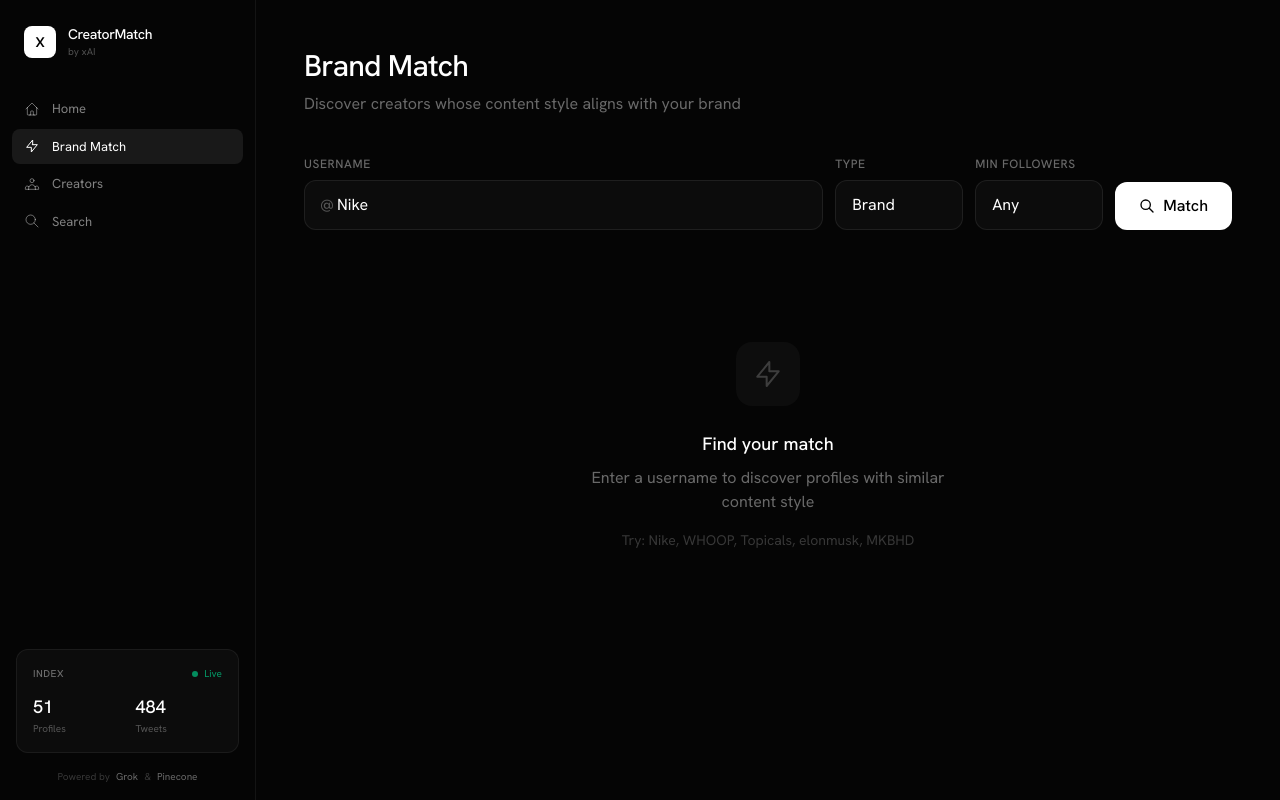
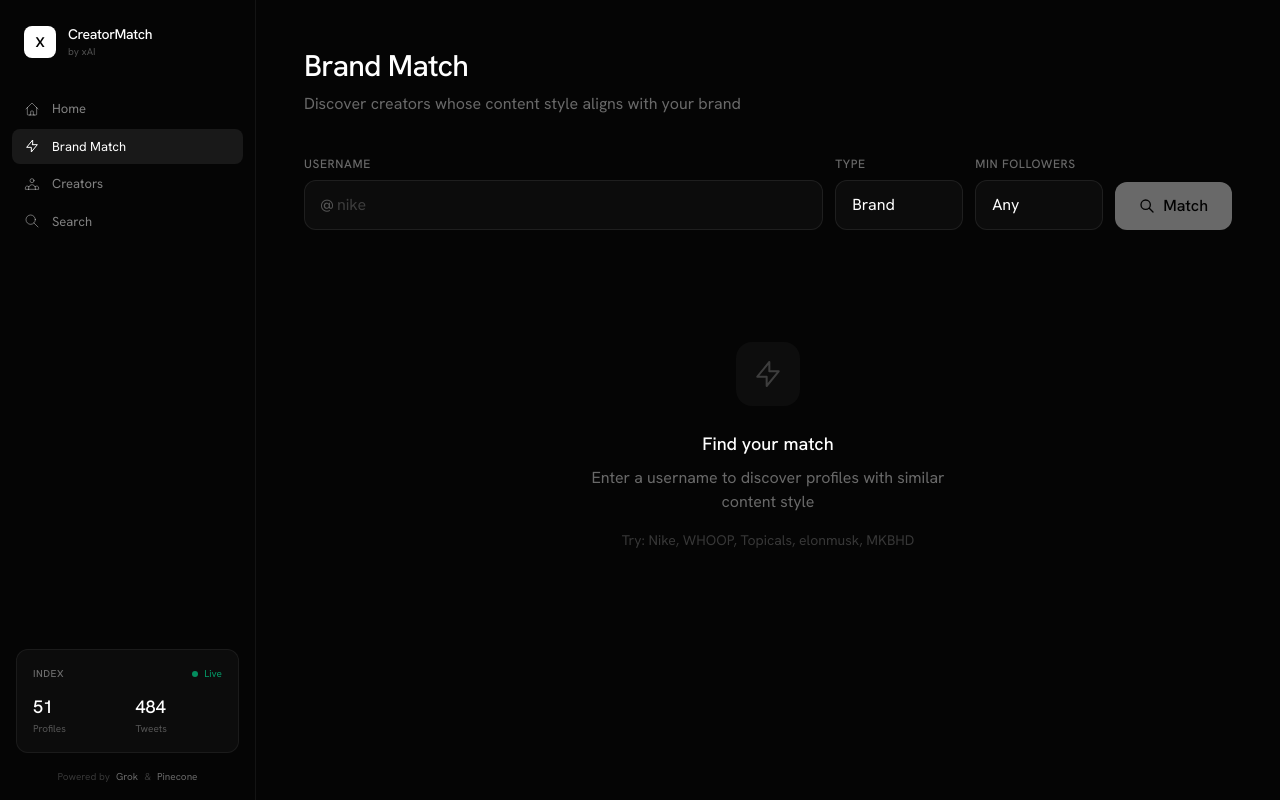
Before and after one commit to angelafeliciaa/xai, a Next.js app: page /match in a window 1280 px wide. Built offline with nearby package versions, Linux system fonts and the light colour scheme.

Commit message:
update default val

```diff
--- a/app/match/page.tsx
+++ b/app/match/page.tsx
@@ -38,6 +38,7 @@
   const searchParams = useSearchParams();
   const [username, setUsername] = useState('');
   const [searcherType, setSearcherType] = useState<'brand' | 'creator'>('brand');
+  const [placeholder, setPlaceholder] = useState('elon');
   const [initialized, setInitialized] = useState(false);
   const [matches, setMatches] = useState<MatchResult[]>([]);
   const [queryProfile, setQueryProfile] = useState<ProfileMetadata | null>(null);
@@ -133,8 +134,13 @@
       setInitialized(true);
       setTimeout(() => performMatch(urlUsername, urlType || 'brand'), 100);
     } else {
-      setUsername('Nike');
-      setInitialized(true);
+      if (urlType === 'brand'){
+        setUsername('elon');
+        setInitialized(true);
+      } else if (urlType == 'creator'){
+        setUsername('Elonmusk');
+        setInitialized(true);
+      }
     }
   }, [searchParams, initialized, performMatch]);
 
@@ -257,7 +263,7 @@
                     type="text"
                     value={username}
                     onChange={(e) => setUsername(e.target.value)}
-                    placeholder="Nike"
+                    placeholder={searcherType === 'brand' ? 'nike' : 'elonmusk'}
                     className="w-full pl-8 pr-4 py-3 bg-white/[0.03] border border-white/[0.08] rounded-xl text-white placeholder-white/20 focus:outline-none focus:border-white/20 focus:bg-white/[0.05] transition-all"
                   />
                 </div>
```
Also changed, not shown: 1 other file (tests, documents, lock files or other folders).
